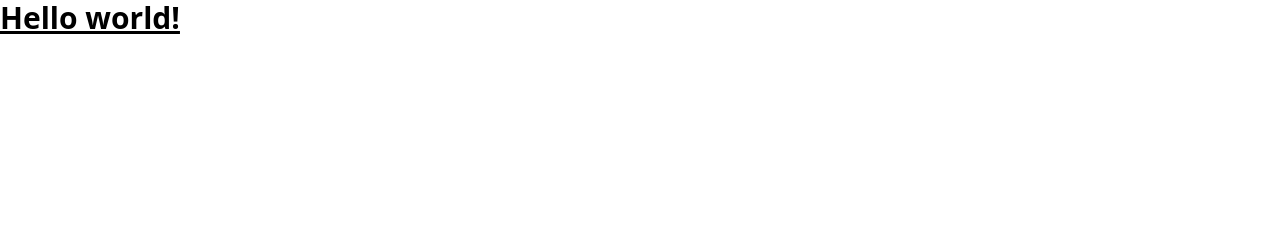
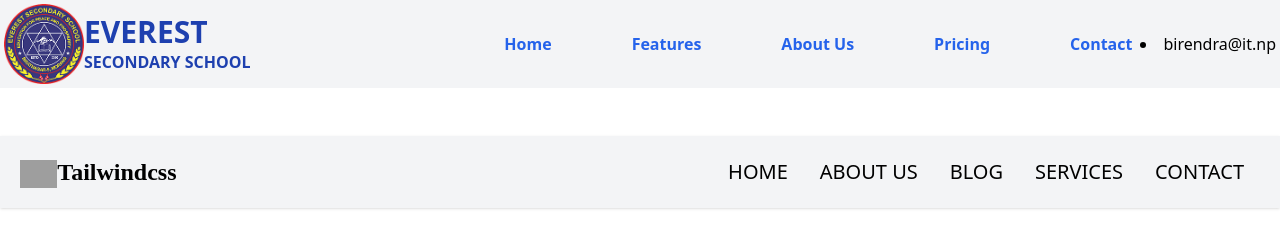
Before and after one commit to abhisekh12345/M17Task1, a plain HTML site: page index1.html in a window 1280 px wide. Drawn offline with nearby package versions, Linux system fonts and the light colour scheme; grey boxes are pictures that could not be loaded.

Commit message:
Learning Navigation Bar using Tailwindcss

```diff
--- a/index1.html
+++ b/index1.html
@@ -4,21 +4,70 @@
   <meta charset="UTF-8">
   <meta name="viewport" content="width=device-width, initial-scale=1.0">
   <script src="https://cdn.tailwindcss.com"></script>
-  <script>
-    tailwind.config = {
-      theme: {
-        extend: {
-          colors: {
-            clifford: '#da373d',
-          }
-        }
-      }
-    }
-  </script>
 </head>
 <body>
-  <h1 class="text-3xl font-bold underline **text-clifford**">
-    Hello world!
-  </h1>
+    <!--Navigation Bar 1-->
+    <header>
+        <section id="navBar">
+            <div class="wholecontainer bg-gray-100 p-1">
+            <div class="container flex Item-center justify-between max-w-7xl mx-auto">
+
+                <div class="flex items-center justify-center">
+                <div><img class="w-20 h-20" src="images/new.png"  alt="school logo"></div>
+                <div><p class="font-bold text-blue-800 text-3xl">EVEREST</p>
+                <p class="font-bold text-blue-800">SECONDARY SCHOOL</p></div>
+                </div>
+
+
+
+    <!--Menu Item-->
+            <div class="flex items-center justify-between">
+                <div>
+                <ul class="flex items-center justify-between p-2 space-x-20 font-bold text-blue-600">
+                    <li><a href="#">Home</a></li>
+                    <li><a href="#">Features</a></li>
+                    <li><a href="#">About Us</a></li>
+                    <li><a href="#">Pricing</a></li>
+                    <li><a href="#">Contact</a></li>
+                </ul>
+            </div>
+        <div>
+            <li><a href="www.gmail.com">birendra@it.np</a></li></div>
+
+        </div>
+
+    </div>
+        </section>
+<br>
+<br>
+
+
+
+          <!--Navigation Bar 2-->
+    <nav class="p-5 bg-gray-100 shadow md:flex md:items-center md:justify-between">
+        <div>
+        <span class="text-2xl font-bold font-[poppins] cursor-pointer">
+            <img class="h-7 inline" src="https://upload.wikimedia.org/wikipedia/commons/d/d5/Tailwind_CSS_Logo.svg">Tailwindcss</span>
+        </div>
+        <ul class="md:flex md:items-center md:justify-between">
+            <li class="text-xl hover:text-blue-600 mx-4"><a href="#">HOME</a></li>
+            <li class="text-xl hover:text-blue-600 mx-4"><a href="#">ABOUT US</a></li>
+            <li class="text-xl hover:text-blue-600 mx-4"><a href="#">BLOG</a></li>
+            <li class="text-xl hover:text-blue-600 mx-4"><a href="#">SERVICES</a></li>
+            <li class="text-xl hover:text-blue-600 mx-4"><a href="#">CONTACT</a></li>
+        </ul>
+    </nav>
+
+
+    </header>
+
+
+
+    <!--hero section-->
+  <main>
+    <section>
+
+    </section>
+  </main>
 </body>
 </html>
```
Also changed, not shown: images/new.png (added).
